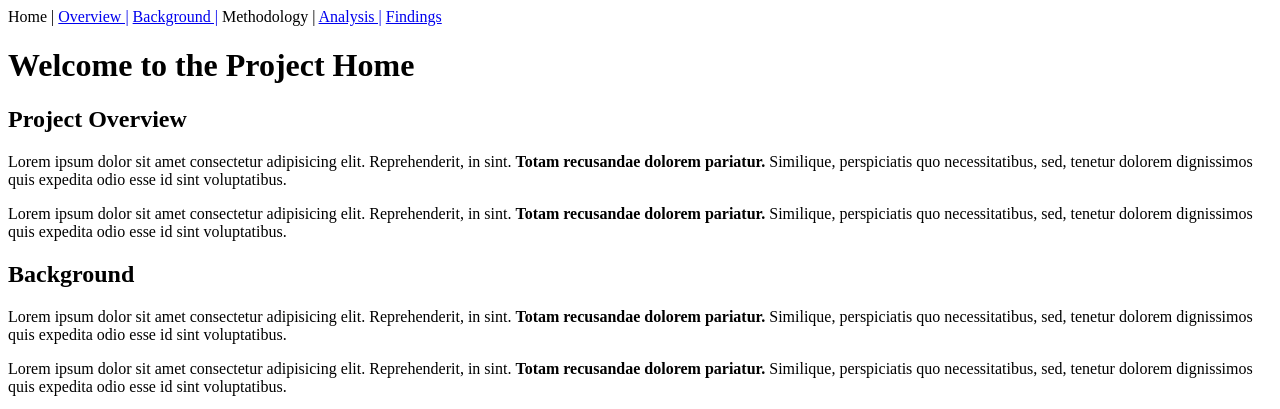
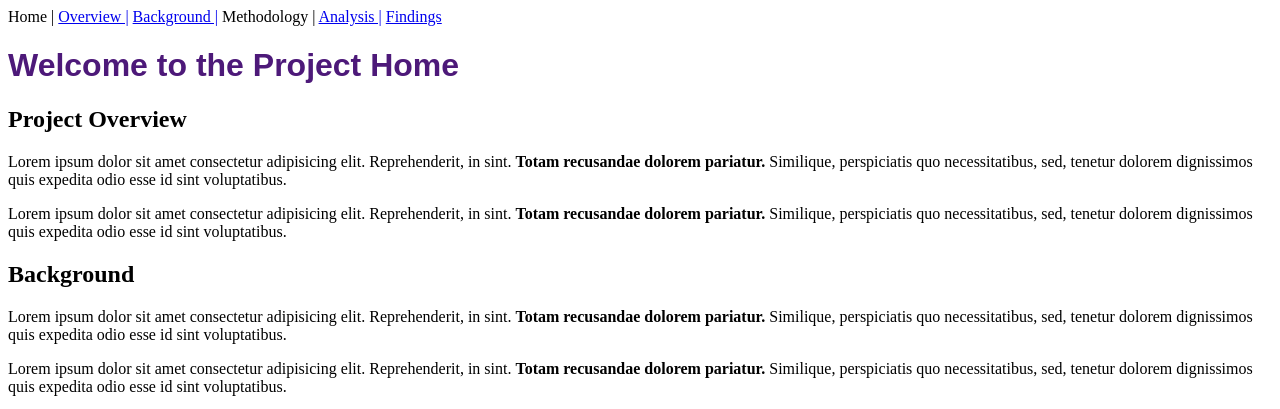
Before and after one commit to TCU-DCDA/20833_project, a plain HTML site: page index.html in a window 1280 px wide. Shown: the top 409 px of the page. Drawn offline with Linux system fonts and the light colour scheme.

Commit message:
h1 color to css

```diff
--- /dev/null
+++ b/css/styles.css
@@ -0,0 +1,4 @@
+h1 {
+    color: #4d1979;
+    font-family: 'Arial', sans-serif;
+}
--- a/index.html
+++ b/index.html
@@ -4,6 +4,7 @@
     <meta charset="UTF-8">
     <meta name="viewport" content="width=device-width, initial-scale=1.0">
     <title>Project Home</title>
+    <link rel="stylesheet" href="css/styles.css">
 </head>
 <body>
 
```
